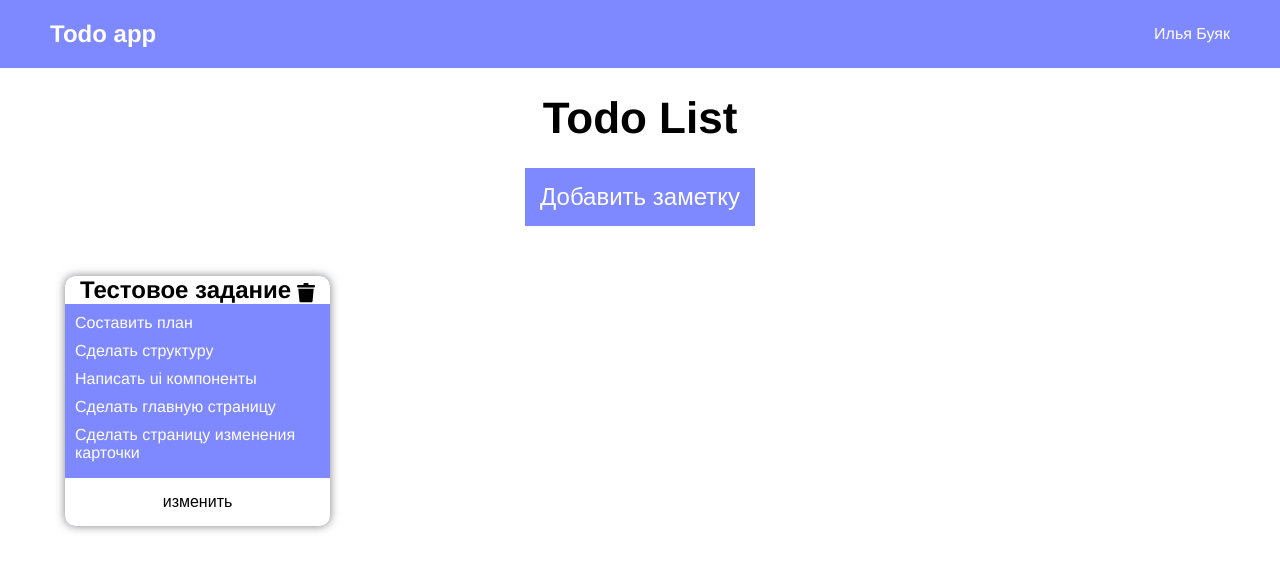
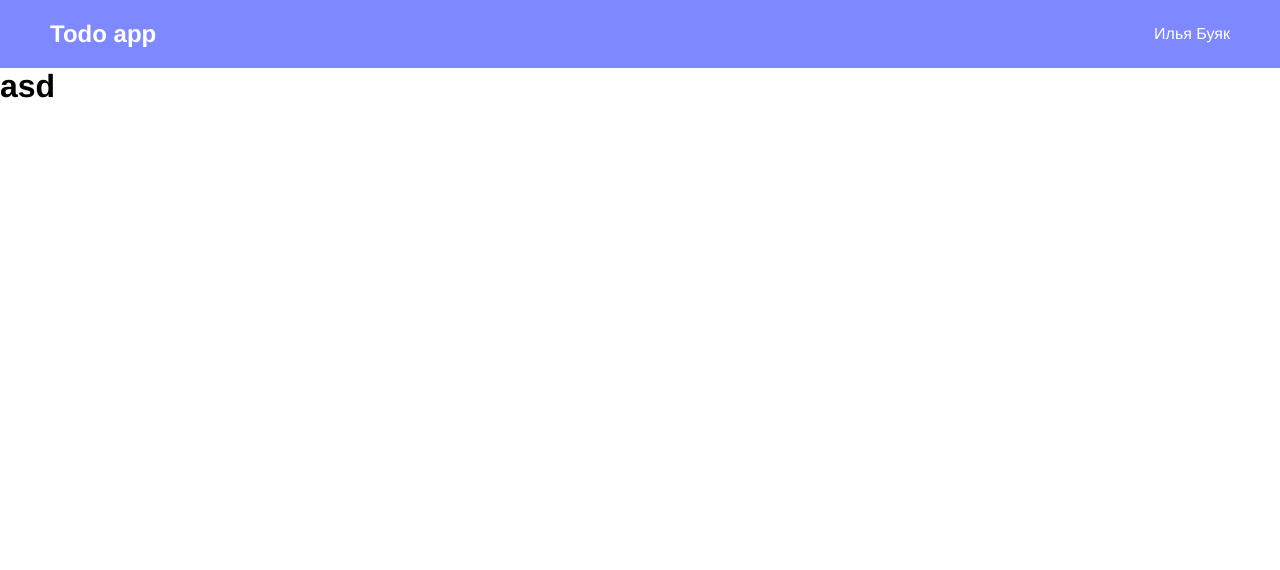
Before and after one commit to Ilya-Buyak/todo, a Vue app: page /1 in a window 1280 px wide. Shown: the top 570 px of the page. Built offline with nearby package versions, Linux system fonts and the light colour scheme.

Commit message:
добавил динамические пути

```diff
--- a/package.json
+++ b/package.json
@@ -10,6 +10,7 @@
   "dependencies": {
     "core-js": "^3.6.5",
     "vue": "^2.6.11",
+    "vue-router": "^3.3.4",
     "vuex": "^3.4.0"
   },
   "devDependencies": {
--- a/src/App.vue
+++ b/src/App.vue
@@ -1,43 +1,16 @@
 <template>
   <div class="root">
     <app-header />
-    <h1 class="root__title">Todo List</h1>
-    <root-btn theme="root" @btn-click="togglePopupVisible">
-      Добавить заметку
-    </root-btn>
-    <main class="main">
-      <cards-list />
-    </main>
-    <popup v-if="isPopupShown" />
-    <overlay v-if="isPopupShown" @overlay-click="togglePopupVisible" />
+    <router-view />
   </div>
 </template>
 
 <script>
 import Header from "@/components/blocks/Header";
-import Button from "@/components/ui/Button";
-import CardsList from "@/components/blocks/CardsList";
-import Popup from "@/components/blocks/Popup";
-import Overlay from "@/components/ui/Overlay";
 export default {
   name: "App",
   components: {
-    "app-header": Header,
-    "root-btn": Button,
-    "cards-list": CardsList,
-    popup: Popup,
-    overlay: Overlay
-  },
-  methods: {
-    togglePopupVisible() {
-      console.log("as");
-      return this.$store.dispatch("togglePopupVisible");
-    }
-  },
-  computed: {
-    isPopupShown() {
-      return this.$store.getters.isPopupShown;
-    }
+    "app-header": Header
   }
 };
 </script>
@@ -64,9 +37,4 @@ body {
   -webkit-font-smoothing: antialiased;
   -moz-osx-font-smoothing: grayscale;
 }
-.root__title {
-  margin: 25px auto;
-  text-align: center;
-  font-size: 44px;
-}
 </style>
--- a/src/components/ui/Button.vue
+++ b/src/components/ui/Button.vue
@@ -30,7 +30,7 @@ export default {
   transition: 0.3s;
 }
 
-.button_theme_root {
+.button_theme_main {
   margin: 0 auto;
   padding: 15px;
   font-size: 24px;
--- a/src/main.js
+++ b/src/main.js
@@ -1,10 +1,12 @@
 import Vue from "vue";
 import App from "./App.vue";
+import router from "./router";
 import store from "./store";
 
 Vue.config.productionTip = false;
 
 new Vue({
+  router,
   store,
   render: h => h(App)
 }).$mount("#app");
--- /dev/null
+++ b/src/router.js
@@ -0,0 +1,21 @@
+import Vue from "vue";
+import Router from "vue-router";
+
+Vue.use(Router);
+
+export default new Router({
+  mode: "history",
+  base: process.env.BASE_URL,
+  routes: [
+    {
+      path: "/",
+      name: "main",
+      component: () => import("@/views/Main.vue")
+    },
+    {
+      path: "/:id",
+      name: "id",
+      component: () => import("@/views/_id.vue")
+    }
+  ]
+});
--- /dev/null
+++ b/src/views/Main.vue
@@ -0,0 +1,45 @@
+<template>
+  <main class="main">
+    <h1 class="main__title">Todo List</h1>
+    <main-btn theme="main" @btn-click="togglePopupVisible">
+      Добавить заметку
+    </main-btn>
+    <cards-list />
+    <popup v-if="isPopupShown" />
+    <overlay v-if="isPopupShown" @overlay-click="togglePopupVisible" />
+  </main>
+</template>
+
+<script>
+import Button from "@/components/ui/Button";
+import CardsList from "@/components/blocks/CardsList";
+import Popup from "@/components/blocks/Popup";
+import Overlay from "@/components/ui/Overlay";
+export default {
+  components: {
+    "main-btn": Button,
+    "cards-list": CardsList,
+    popup: Popup,
+    overlay: Overlay
+  },
+  methods: {
+    togglePopupVisible() {
+      console.log("as");
+      return this.$store.dispatch("togglePopupVisible");
+    }
+  },
+  computed: {
+    isPopupShown() {
+      return this.$store.getters.isPopupShown;
+    }
+  }
+};
+</script>
+
+<style>
+.main__title {
+  margin: 25px auto;
+  text-align: center;
+  font-size: 44px;
+}
+</style>
--- /dev/null
+++ b/src/views/_id.vue
@@ -0,0 +1,11 @@
+<template>
+  <div>
+    <h1>asd</h1>
+  </div>
+</template>
+
+<script>
+export default {};
+</script>
+
+<style scoped></style>
```
Also changed, not shown: 1 other file (tests, documents, lock files or other folders).
